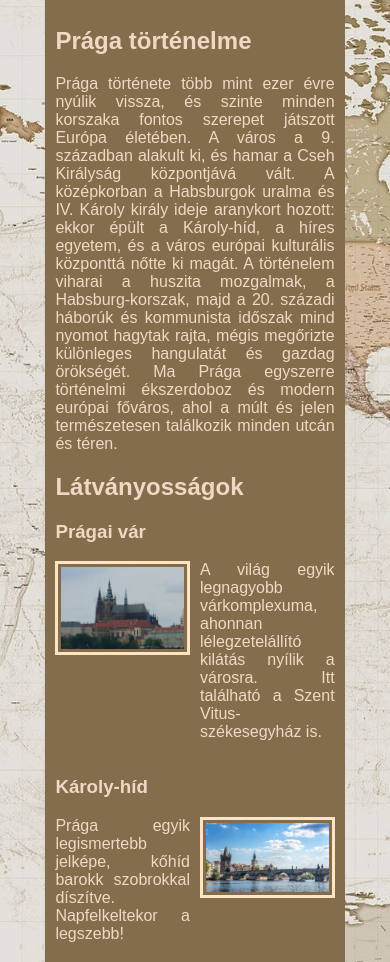
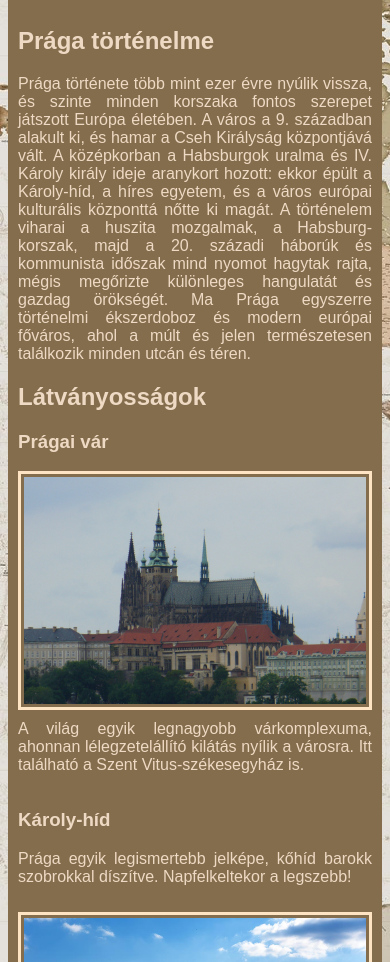
Before and after one commit to hrvthlevi/csapatmunka_szorgalmi, a plain HTML site: page praga.html in a window 390 px wide. Shown: the part 138-1100 px from the top of the page. Drawn offline with Linux system fonts and the light colour scheme.

Commit message:
reszponzivitas tarolo + kepesszoveg -> kesz

```diff
--- a/stilus.css
+++ b/stilus.css
@@ -113,7 +113,8 @@ img{
 @media screen and (max-width: 500px){
     /* Vanda */
     #tarolo{
-
+        width: 100%;
+        font-size:calc(10px +3vw);
     }
     /* Levi */
     .menu ul{
@@ -121,6 +122,6 @@ img{
     }
     /* Vanda */
     .kepesszoveg_bev{
-
+        grid-template-columns: 1fr;
     }
 }
```
